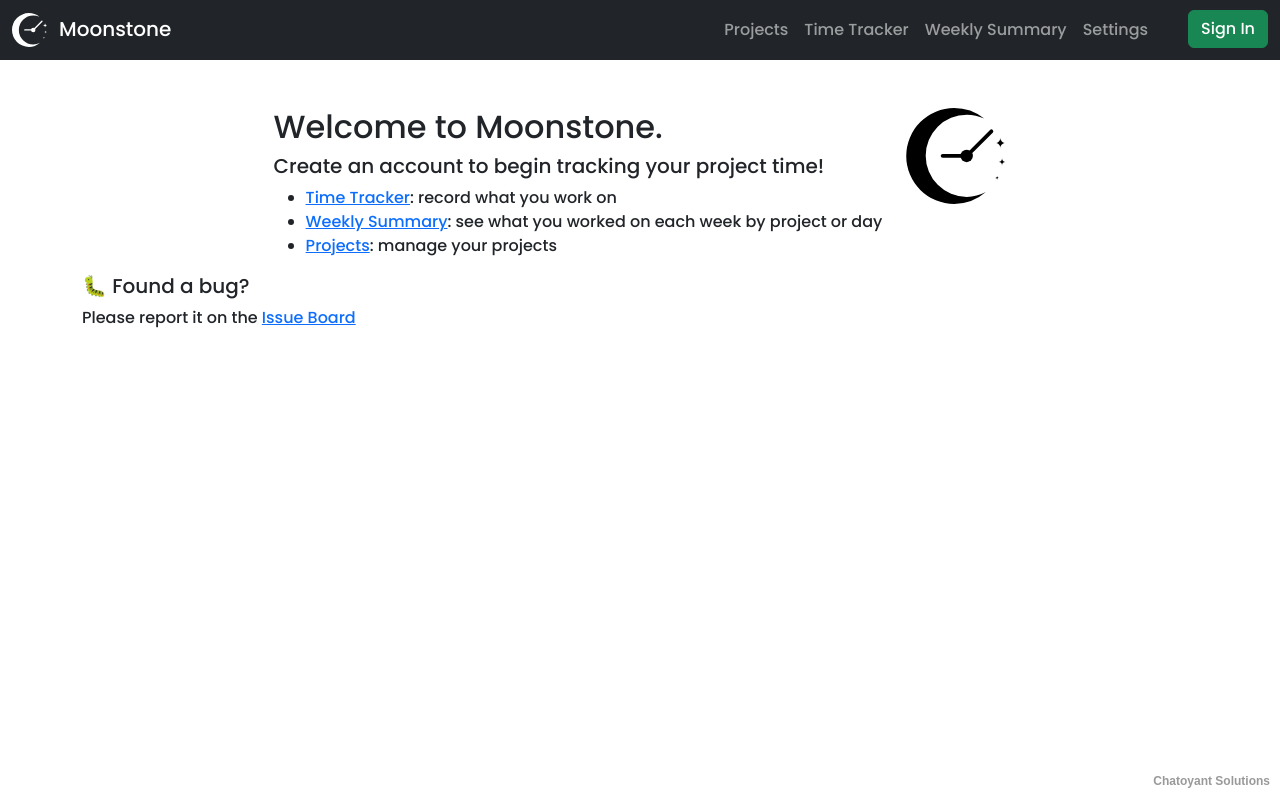
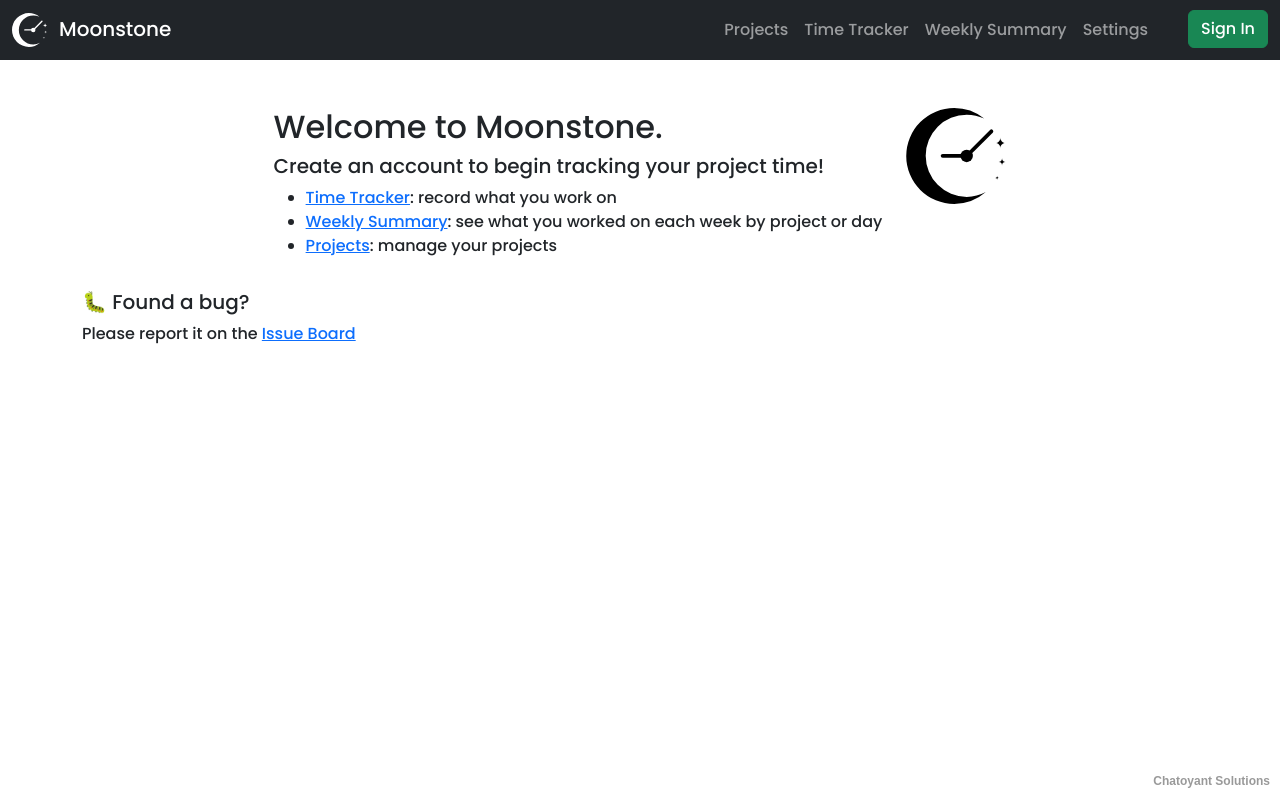
Before and after one commit to BradleyHendrickson/Moonstone, a Next.js app: page / in a window 1280 px wide. Built offline with nearby package versions, Linux system fonts and the light colour scheme; no server answers.

Commit message:
Fix homepage formatting

```diff
--- a/app/page.jsx
+++ b/app/page.jsx
@@ -43,9 +43,9 @@ export default async function Index() {
 				</Col>
 			</Row>
 
-			<Row>
+			<Row className="justify-content-center">
 				<Col>
-					<h5>
+					<h5 className='mt-3'>
 						🐛 Found a bug?
 					</h5>
 					<p>
```
